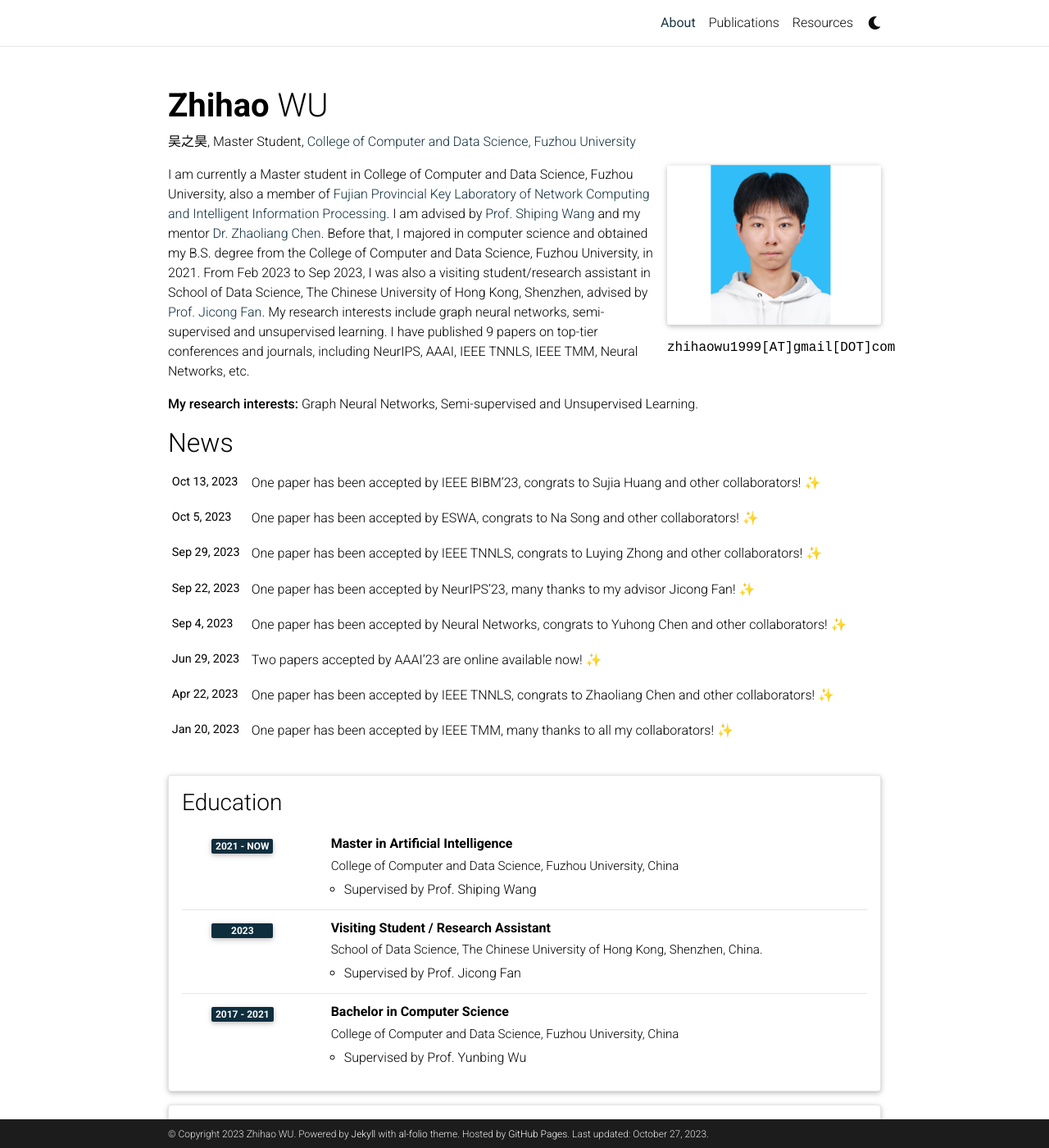
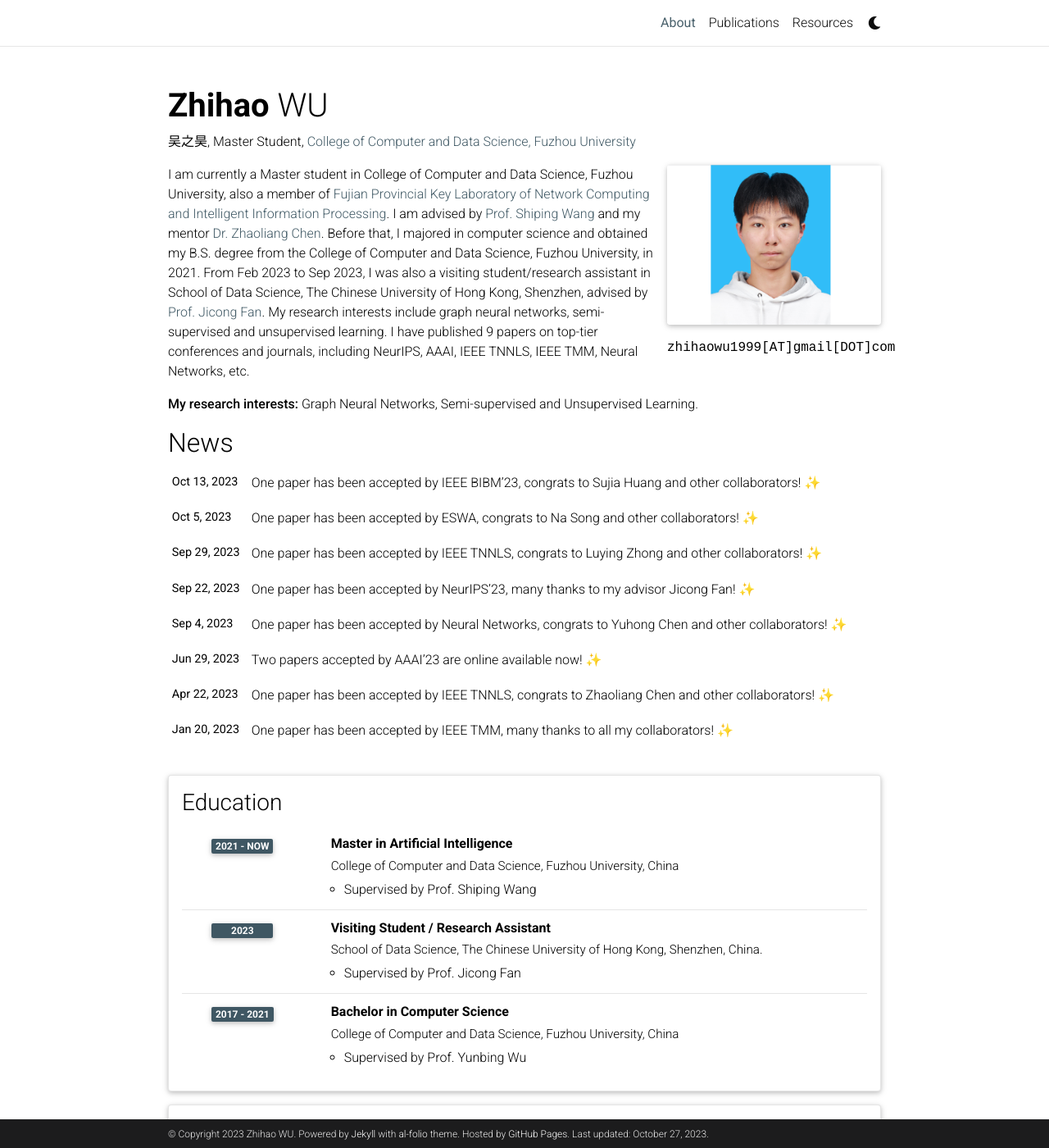
Before and after one commit to huangsuj/huangsuj.github.io, a Jekyll site: the page built from _pages/about.md, in a window 1280 px wide and 1400 px high. Shown: the whole window at 82% size. Built offline with Jekyll 4.4.1, drawn with Linux system fonts in a browser that asks for light colours; full-size pictures stand in for the smaller copies a plugin makes; emoji names are drawn with the system emoji font; comment, search, counter and statistics services are not loaded; a style sheet for code colours, icons or effects is not loaded.

Commit message:
Update _themes.scss

```diff
--- a/_sass/_themes.scss
+++ b/_sass/_themes.scss
@@ -7,8 +7,8 @@
   --global-code-bg-color: #{$code-bg-color-light};
   --global-text-color: #{$black-color};
   --global-text-color-light: #{$grey-color};
-  --global-theme-color: rgba(15,46,61,1);
-  --global-hover-color: rgba(15,46,61,1);
+  --global-theme-color: rgba(15,46,61,.8);
+  --global-hover-color: rgba(15,46,61,.8);
   --global-footer-bg-color: #{$grey-color-dark};
   --global-footer-text-color: #{$grey-color-light};
   --global-footer-link-color: #{$white-color};
```
